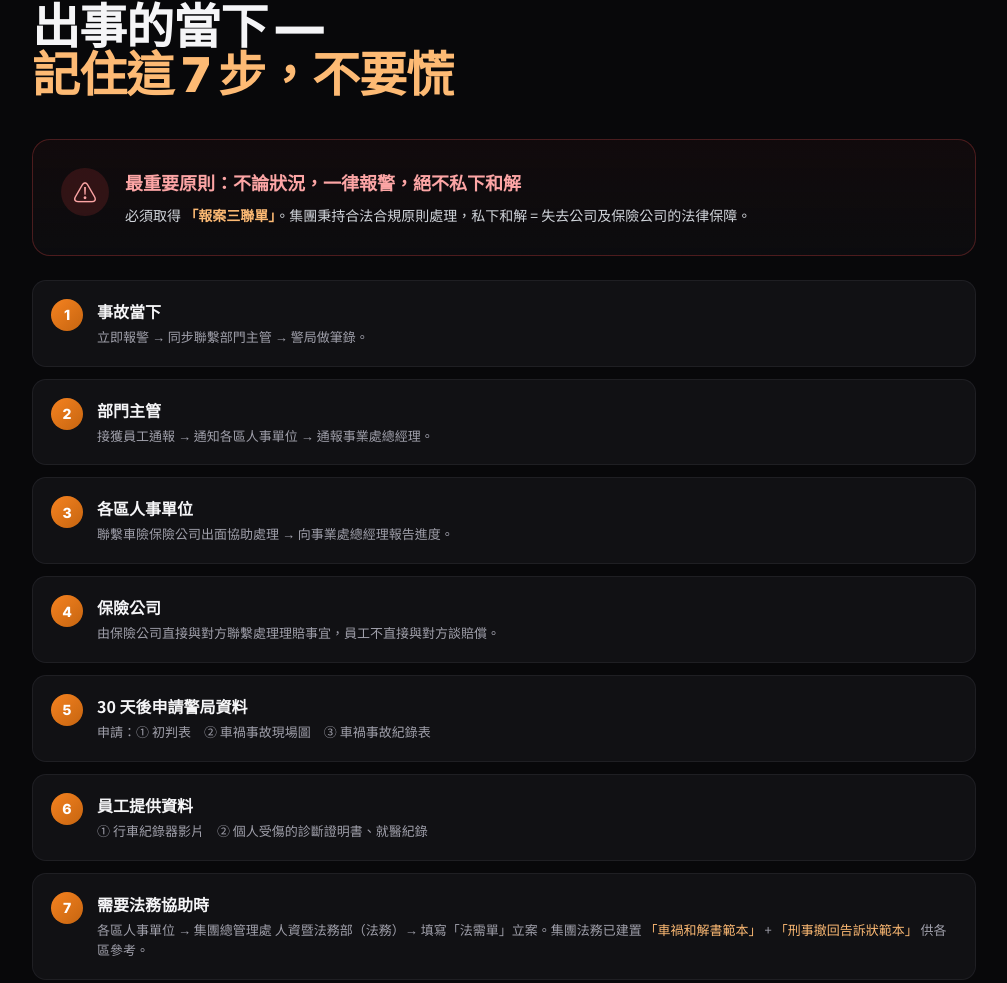
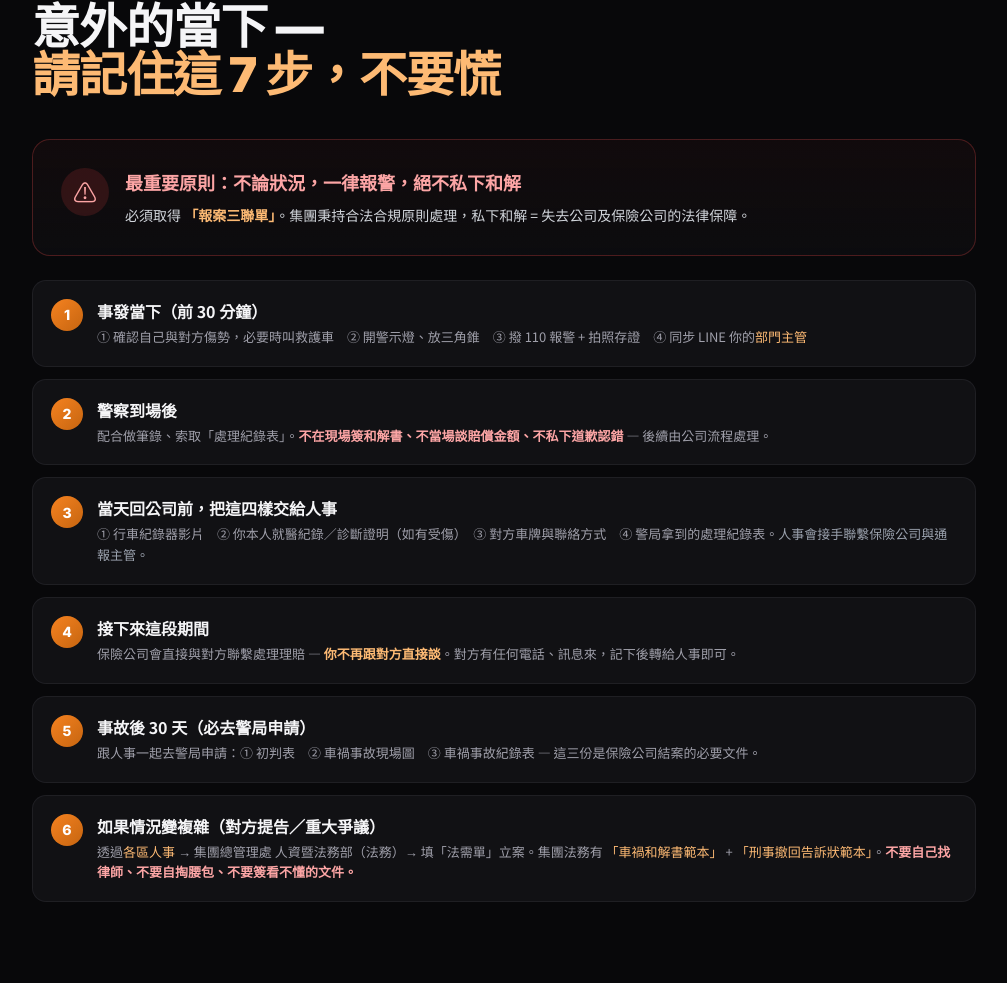
Before and after one commit to kuperss/glow-up-demo, a plain HTML site: page onboarding.html in a window 1280 px wide. Shown: the part 4868-5851 px from the top of the page, without its empty margins (256-1263 px from the left). Drawn offline with nearby package versions, Linux system fonts and the light colour scheme; no server answers.

Commit message:
車禍 SOP 改為新人視角：7 → 6 步行動清單
問題：原 7 步混了「員工該做什麼」與「主管／人事／保險公司各自的職責」，
從新人視角看不知道自己什麼時間點要做什麼

改為「你（新人）車禍了，按時間軸要做什麼」：
1. 事發當下（前 30 分鐘）— 確認傷勢／警示燈／報警拍照／LINE 主管
2. 警察到場後 — 配合筆錄、索取紀錄表，不簽和解、不談賠償、不認錯
3. 當天回公司前 — 4 份資料交給人事（影片／就醫證明／對方資料／紀錄表）
4. 接下來這段期間 — 保險公司接手對外，你不直接跟對方談
5. 事故後 30 天 — 跟人事去警局申請初判表／現場圖／紀錄表
6. 情況複雜時 — 透過人事找集團法務（有和解書／撤告狀範本）

每步加紅字鐵則（不簽和解／不認錯／不自掏腰包等）強化記憶

```diff
--- a/onboarding.html
+++ b/onboarding.html
@@ -528,7 +528,7 @@
 <section id="carcrash" class="relative py-20 z-10">
   <div class="max-w-5xl mx-auto px-6 lg:px-10">
     <div class="section-eyebrow reveal">SECTION 05 · 公務車事故 SOP</div>
-    <h2 class="font-display text-3xl md:text-4xl lg:text-5xl mb-10 reveal">出事的當下 —<br><span class="text-orange-300">記住這 7 步，不要慌</span></h2>
+    <h2 class="font-display text-3xl md:text-4xl lg:text-5xl mb-10 reveal">意外的當下 —<br><span class="text-orange-300">請記住這 7 步，不要慌</span></h2>
     <div class="info-card reveal mb-6 border-red-500/20" style="border-color: rgba(255,82,82,0.25); background: linear-gradient(180deg, rgba(255,82,82,0.04), rgba(19,19,22,0.4));">
       <div class="flex items-start gap-4">
         <div class="w-12 h-12 rounded-full bg-red-500/15 flex items-center justify-center text-red-300 flex-shrink-0 text-2xl">⚠</div>
@@ -539,13 +539,12 @@
       </div>
     </div>
     <div class="reveal">
-      <div class="sop-step"><div class="step-num">1</div><h4>事故當下</h4><p>立即報警 → 同步聯繫部門主管 → 警局做筆錄。</p></div>
-      <div class="sop-step"><div class="step-num">2</div><h4>部門主管</h4><p>接獲員工通報 → 通知各區人事單位 → 通報事業處總經理。</p></div>
-      <div class="sop-step"><div class="step-num">3</div><h4>各區人事單位</h4><p>聯繫車險保險公司出面協助處理 → 向事業處總經理報告進度。</p></div>
-      <div class="sop-step"><div class="step-num">4</div><h4>保險公司</h4><p>由保險公司直接與對方聯繫處理理賠事宜，員工不直接與對方談賠償。</p></div>
-      <div class="sop-step"><div class="step-num">5</div><h4>30 天後申請警局資料</h4><p>申請：① 初判表　② 車禍事故現場圖　③ 車禍事故紀錄表</p></div>
-      <div class="sop-step"><div class="step-num">6</div><h4>員工提供資料</h4><p>① 行車紀錄器影片　② 個人受傷的診斷證明書、就醫紀錄</p></div>
-      <div class="sop-step"><div class="step-num">7</div><h4>需要法務協助時</h4><p>各區人事單位 → 集團總管理處 人資暨法務部（法務）→ 填寫「法需單」立案。集團法務已建置 <span class="text-orange-300">「車禍和解書範本」</span> + <span class="text-orange-300">「刑事撤回告訴狀範本」</span> 供各區參考。</p></div>
+      <div class="sop-step"><div class="step-num">1</div><h4>事發當下（前 30 分鐘）</h4><p>① 確認自己與對方傷勢，必要時叫救護車　② 開警示燈、放三角錐　③ 撥 110 報警 + 拍照存證　④ 同步 LINE 你的<span class="text-orange-300">部門主管</span></p></div>
+      <div class="sop-step"><div class="step-num">2</div><h4>警察到場後</h4><p>配合做筆錄、索取「處理紀錄表」。<span class="text-red-300 font-semibold">不在現場簽和解書、不當場談賠償金額、不私下道歉認錯</span> — 後續由公司流程處理。</p></div>
+      <div class="sop-step"><div class="step-num">3</div><h4>當天回公司前，把這四樣交給人事</h4><p>① 行車紀錄器影片　② 你本人就醫紀錄／診斷證明（如有受傷）　③ 對方車牌與聯絡方式　④ 警局拿到的處理紀錄表。<span class="text-gray-400">人事會接手聯繫保險公司與通報主管。</span></p></div>
+      <div class="sop-step"><div class="step-num">4</div><h4>接下來這段期間</h4><p>保險公司會直接與對方聯繫處理理賠 — <span class="text-orange-300 font-semibold">你不再跟對方直接談</span>。對方有任何電話、訊息來，記下後轉給人事即可。</p></div>
+      <div class="sop-step"><div class="step-num">5</div><h4>事故後 30 天（必去警局申請）</h4><p>跟人事一起去警局申請：① 初判表　② 車禍事故現場圖　③ 車禍事故紀錄表 — 這三份是保險公司結案的必要文件。</p></div>
+      <div class="sop-step"><div class="step-num">6</div><h4>如果情況變複雜（對方提告／重大爭議）</h4><p>透過<span class="text-orange-300">各區人事</span> → 集團總管理處 人資暨法務部（法務）→ 填「法需單」立案。集團法務有 <span class="text-orange-300">「車禍和解書範本」</span> + <span class="text-orange-300">「刑事撤回告訴狀範本」</span>。<span class="text-red-300 font-semibold">不要自己找律師、不要自掏腰包、不要簽看不懂的文件。</span></p></div>
     </div>
   </div>
 </section>
@@ -693,12 +692,12 @@
         <p class="text-xs text-gray-400">★ 詳細辦法請見「菸害防制規定」公告</p>
       </div>
       <div class="info-card reveal" style="transition-delay:0.1s;">
-        <h3 class="text-lg font-bold mb-3">工作規則 v9（20251031 修訂）</h3>
+        <h3 class="text-lg font-bold mb-3">工作規則</h3>
         <p class="text-sm text-gray-400 leading-relaxed mb-3">展晟照明集團工作規則為員工權利義務之核心母法，含請假手續、薪資結構、考核獎懲、勞動條件等完整規範。</p>
         <p class="text-xs text-gray-400">★ 完整版本請洽人資暨法務部，依新進員工到職流程簽署知悉。</p>
       </div>
       <div class="info-card reveal" style="transition-delay:0.15s;">
-        <h3 class="text-lg font-bold mb-3">雙軌職涯路徑表 v13</h3>
+        <h3 class="text-lg font-bold mb-3">雙軌職涯路徑表</h3>
         <p class="text-sm text-gray-400 leading-relaxed mb-3">展晟採「管理職（Management）+ 專業職（Professional）」雙軌設計，每年 12 月核定下一年職等。完整對照表詳見：</p>
         <a href="career.html#dual-track" class="inline-flex items-center gap-2 text-orange-300 hover:text-orange-200 text-sm font-medium">
           進入 CHAPTER 06 · 職涯地圖 →
```
